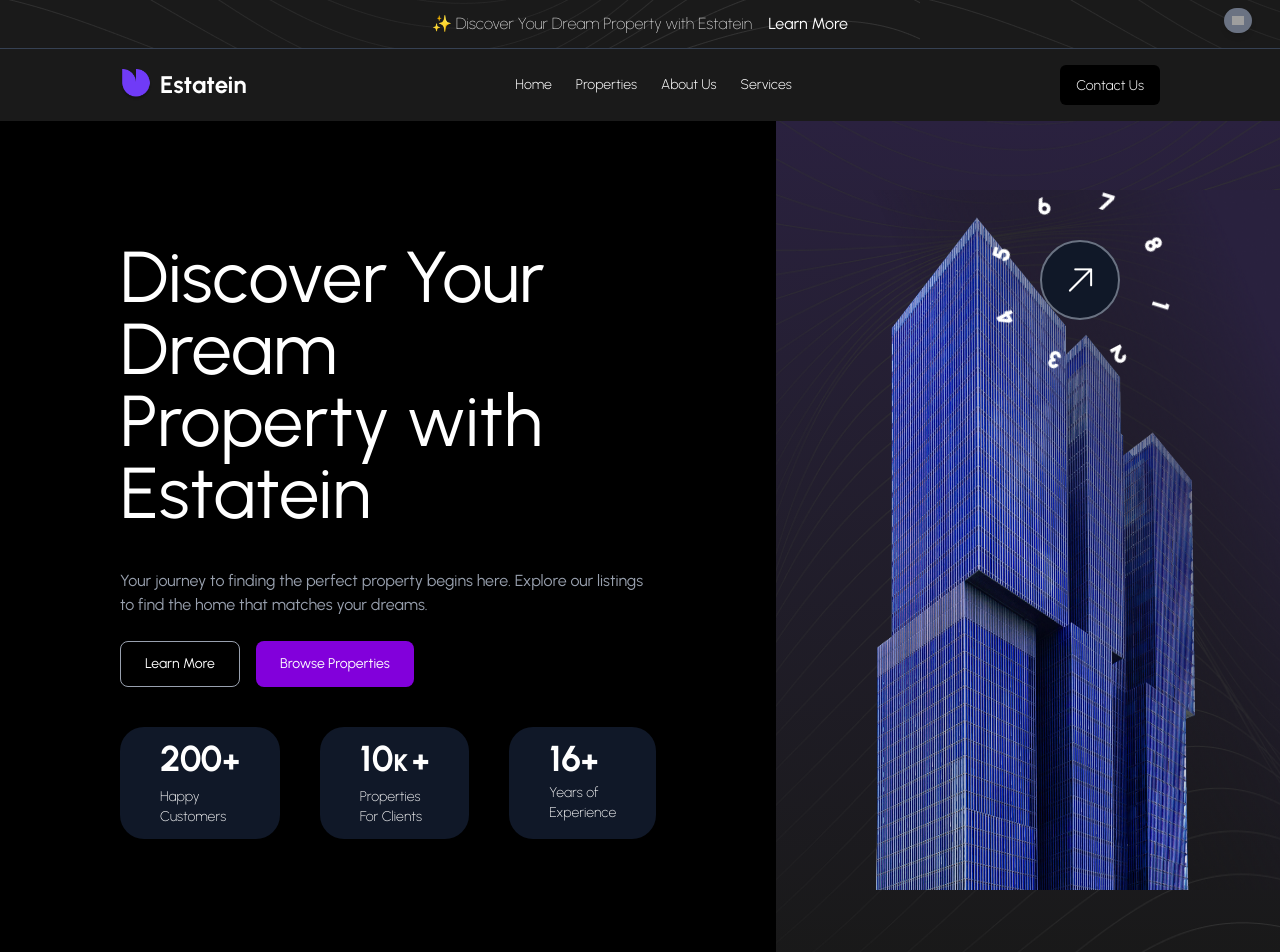
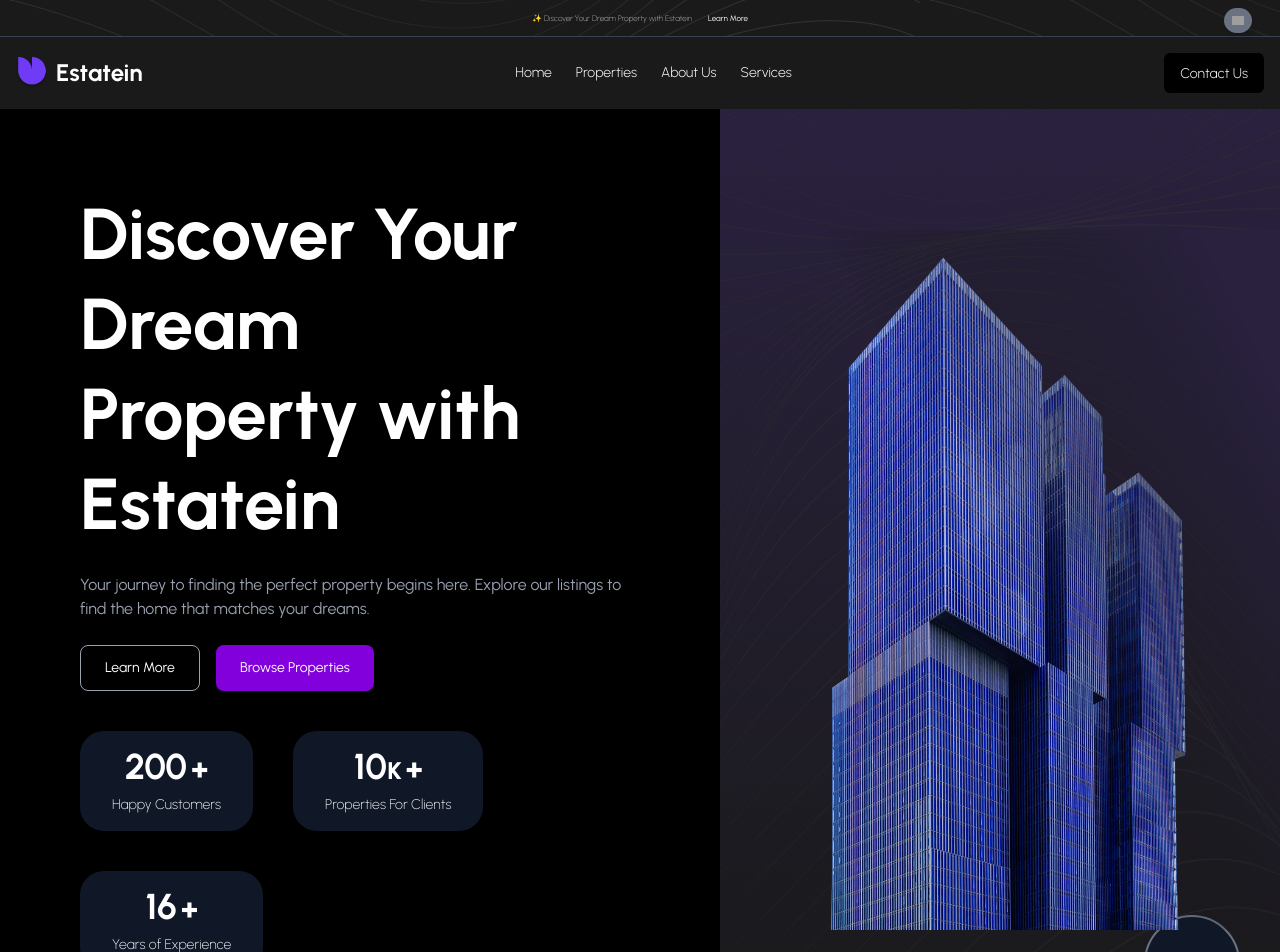
Before and after one commit to Meraj-1/REAL_ESTATE, a React (Vite) app: page / in a window 1280 px wide. Shown: the top 952 px of the page. Built offline with nearby package versions, Linux system fonts and the light colour scheme; grey boxes are pictures that could not be loaded; the HTML template or start-up script is replaced by a standard one.

Commit message:
add testimonial

```diff
--- a/package.json
+++ b/package.json
@@ -13,6 +13,7 @@
     "@fortawesome/free-brands-svg-icons": "^7.0.0",
     "@fortawesome/react-fontawesome": "^0.2.3",
     "@tailwindcss/vite": "^4.1.12",
+    "lucide-react": "^0.539.0",
     "motion": "^12.23.12",
     "react": "^19.1.1",
     "react-dom": "^19.1.1",
--- a/src/assets/data.js
+++ b/src/assets/data.js
@@ -1,3 +1,5 @@
+import { Terminal } from "lucide-react";
+
 const data = [
   {
     "name": "Luxury Beachfront Villa",
@@ -192,3 +194,78 @@ const data = [
 ]
 
 export default data;
+
+const testimonal = [
+  {
+    "avatar": "https://randomuser.me/api/portraits/men/32.jpg",
+    "name": "John Doe",
+    "place": "New York, USA",
+    "text": "This platform made my property search effortless! The interface is clean, and I found my dream home in just a few clicks.",
+    "compliment": "⭐ Highly Recommended!"
+  },
+  {
+    "avatar": "https://randomuser.me/api/portraits/women/44.jpg",
+    "name": "Emily Johnson",
+    "place": "London, UK",
+    "text": "Amazing experience! I was able to explore a wide variety of properties without hassle. The support team was also very helpful.",
+    "compliment": "🌟 Truly Impressive!"
+  },
+  {
+    "avatar": "https://randomuser.me/api/portraits/men/65.jpg",
+    "name": "Michael Smith",
+    "place": "Toronto, Canada",
+    "text": "Smooth and professional service. Everything was transparent and quick. I’ll definitely recommend this platform to my friends.",
+    "compliment": "✅ Excellent Service!"
+  },
+  {
+    "avatar": "https://randomuser.me/api/portraits/women/68.jpg",
+    "name": "Sophia Williams",
+    "place": "Sydney, Australia",
+    "text": "I loved how easy it was to navigate through listings. Found exactly what I was looking for in no time.",
+    "compliment": "💯 Great Experience!"
+  },
+  {
+    "avatar": "https://randomuser.me/api/portraits/men/77.jpg",
+    "name": "David Brown",
+    "place": "Berlin, Germany",
+    "text": "The service exceeded my expectations. The process was smooth and stress-free. Excellent job!",
+    "compliment": "👏 Fantastic Work!"
+  },
+  {
+    "avatar": "https://randomuser.me/api/portraits/women/21.jpg",
+    "name": "Olivia Miller",
+    "place": "Paris, France",
+    "text": "From start to finish, the journey was seamless. Very professional and responsive team.",
+    "compliment": "🌟 Highly Professional!"
+  },
+  {
+    "avatar": "https://randomuser.me/api/portraits/men/90.jpg",
+    "name": "James Wilson",
+    "place": "Dubai, UAE",
+    "text": "The listings were detailed and trustworthy. I found my dream property within a week!",
+    "compliment": "✅ Trustworthy Platform!"
+  },
+  {
+    "avatar": "https://randomuser.me/api/portraits/women/34.jpg",
+    "name": "Isabella Martinez",
+    "place": "Madrid, Spain",
+    "text": "Absolutely love the design and functionality. Easy to use and reliable.",
+    "compliment": "🔥 Top Notch!"
+  },
+  {
+    "avatar": "https://randomuser.me/api/portraits/men/14.jpg",
+    "name": "William Anderson",
+    "place": "Los Angeles, USA",
+    "text": "Best experience ever! Found my property faster than I imagined. Highly satisfied.",
+    "compliment": "⭐ Perfect Service!"
+  },
+  {
+    "avatar": "https://randomuser.me/api/portraits/women/52.jpg",
+    "name": "Ava Taylor",
+    "place": "Rome, Italy",
+    "text": "Everything was smooth and well organized. I appreciate the attention to detail.",
+    "compliment": "🌟 Truly Outstanding!"
+  }
+]
+
+export { testimonal };
--- a/src/components/Header.jsx
+++ b/src/components/Header.jsx
@@ -9,20 +9,20 @@ const Header = () => {
   return (
     <div className="bg-[url('./assets/Abstract.png')] bg-[#1A1A1A]  border-b-1  border-gray-700 py-3 relative">
       {/* Main Banner */}
-      <div className="flex justify-center items-center gap-4">
-        <p className="text-white font-thin">
+      <div className="flex md:justify-center items-center gap-4">
+        <p className="text-[8px] md:text-md text-white font-thin">
           ✨ Discover Your Dream Property with Estatein
         </p>
         <a
           href="#"
-          className="text-white hover:underline"
+          className="text-[8px] md:text-md text-white hover:underline"
         >
           Learn More
         </a>
       </div>
 
       {/* Icon in corner */}
-      <div className="fixed top-2 right-7 bg-gray-500 p-2 rounded-full flex items-center justify-center shadow-md">
+      <div className="md:fixed md:top-2 md:right-7 bg-gray-500 p-2 rounded-full flex items-center justify-center shadow-md">
         <img
           className="w-3 cursor-pointer"
           onClick={() => setVisible(false)}
--- a/src/components/Hero.jsx
+++ b/src/components/Hero.jsx
@@ -5,27 +5,32 @@ import CircularText from "../animated/CircularText";
 
 const Hero = () => {
   return (
-    <div className="flex w-full">
+    <div className="w-full md:flex relative">
       {/* Left Section */}
-      <div className="bg-black px-30 py-30 text-white flex-1">
-        <h1 className="text-7xl">
+      <div className="bg-black px-10 md:px-20 py-20 text-white flex-1 flex flex-col justify-center">
+        <h1 className="text-4xl md:text-6xl lg:text-7xl font-bold leading-tight">
           Discover Your Dream <br /> Property with Estatein
         </h1>
-        <p className="mt-10 text-gray-400">
+
+        <p className="mt-6 text-gray-400 max-w-xl">
           Your journey to finding the perfect property begins here. Explore our
           listings to find the home that matches your dreams.
         </p>
+
         <div className="flex gap-4 mt-6">
-          <button className="px-6 text-sm cursor-pointer py-3 border border-gray-400 bg-black text-white rounded-lg">
+          <button className="px-6 py-3 border border-gray-400 bg-black text-white rounded-lg text-sm hover:bg-gray-800">
             Learn More
           </button>
-          <button className="px-6 cursor-pointer py-3 text-sm bg-purple-700 text-white rounded-lg">
+          <button className="px-6 py-3 bg-purple-700 text-white rounded-lg text-sm hover:bg-purple-800">
             Browse Properties
           </button>
         </div>
-        <div className="mt-10 flex gap-10">
-          <div className="bg-gray-900 px-10 py-3 rounded-3xl p-2">
-            <div>
+
+        {/* Stats Section */}
+        <div className="mt-10 flex flex-wrap gap-6 md:gap-10">
+          {/* Customers */}
+          <div className="bg-gray-900 px-8 py-4 rounded-3xl text-center">
+            <div className="flex justify-center items-end">
               <CountUp
                 from={0}
                 to={200}
@@ -34,12 +39,14 @@ const Hero = () => {
                 duration={1}
                 className="count-up-text text-4xl font-bold"
               />
-            <span className="font-extrabold text-3xl">+</span>
+              <span className="font-extrabold text-3xl ml-1">+</span>
             </div>
             <p className="font-extralight text-sm mt-2">Happy Customers</p>
           </div>
-          <div className="bg-gray-900 px-10 py-3 rounded-3xl p-2">
-           <div>
+
+          {/* Properties */}
+          <div className="bg-gray-900 px-8 py-4 rounded-3xl text-center">
+            <div className="flex justify-center items-end">
               <CountUp
                 from={0}
                 to={10}
@@ -49,12 +56,16 @@ const Hero = () => {
                 className="count-up-text text-4xl font-bold"
               />
               <span className="text-2xl font-extrabold">K</span>
-            <span className="text-3xl  font-extrabold ml-1">+</span>
+              <span className="text-3xl font-extrabold ml-1">+</span>
             </div>
-            <p className="font-extralight text-sm mt-2">Properties For Clients</p>
+            <p className="font-extralight text-sm mt-2">
+              Properties For Clients
+            </p>
           </div>
-          <div className="bg-gray-900 px-10 py-3 rounded-3xl p-2">
-          <div>
+
+          {/* Years */}
+          <div className="bg-gray-900 px-8 py-4 rounded-3xl text-center">
+            <div className="flex justify-center items-end">
               <CountUp
                 from={0}
                 to={16}
@@ -63,32 +74,36 @@ const Hero = () => {
                 duration={1}
                 className="count-up-text text-4xl font-bold"
               />
-            <span className="text-3xl font-extrabold">+</span>
+              <span className="text-3xl font-extrabold ml-1">+</span>
             </div>
-            <p className="font-extralight text-sm mt-1">Years of Experience</p>
+            <p className="font-extralight text-sm mt-2">
+              Years of Experience
+            </p>
           </div>
         </div>
       </div>
-<div className="bg-gray-900 h-20 w-20 rounded-full absolute top-70 left-270 transform -translate-x-1/2 -translate-y-1/2 flex items-center justify-center">
-  <CircularText
-  text="1 2 3 4 5 6 7 8 "
+
+      {/* Right Section */}
+      <div className="flex-1 relative bg-gradient-to-b from-[#2A213F] to-[#191919] flex items-center justify-center">
+        {/* Background */}
+        <div className="absolute inset-0 bg-[url('./assets/Abstract.png')] bg-cover bg-center opacity-70"></div>
+
+        {/* Hero Image */}
+        <img className="relative h-[500px] md:h-[700px] z-10" src={assets.Hero} alt="Hero" />
+
+        {/* Circular Button */}
+        <div className="absolute bottom-10 right-10 bg-gray-900 h-24 w-24 rounded-full flex items-center justify-center">
+          {/* <CircularText */}
+            {/* text="1 2 3 4 5 6 7 8 "
             onHover="speedUp"
             spinDuration={20}
             className="custom-class"
-  />
-  <div className="absolute cursor-pointer inset-0 flex items-center justify-center border-2 border-gray-500 p-0 rounded-full">
-  <img className="fixed" src={assets.arrow} alt="" />
+          /> */}
+          <div className="absolute cursor-pointer inset-0 flex items-center justify-center border-2 border-gray-500 rounded-full">
+            <img className="w-6" src={assets.arrow} alt="arrow" />
           </div>
         </div>
-      {/* Right Section */}
-      <div className="flex-1 bg-gradient-to-b from-[#2A213F] to-[#191919]">
-
-        <div className="bg-[url('./assets/Abstract.png')] bg-cover bg-center h-full flex items-center justify-center">
-          <img className="h-[700px]" src={assets.Hero} alt="" />
-
       </div>
-      </div>
-      <div></div>
     </div>
   );
 };
--- a/src/components/Navbar.jsx
+++ b/src/components/Navbar.jsx
@@ -1,29 +1,64 @@
-import React from 'react'
-import assets from '../assets/assets'
+import React, { useState } from "react";
+import { Menu, X } from "lucide-react"; // hamburger + close icons
+import assets from "../assets/assets";
 
 const Navbar = () => {
+  const [isOpen, setIsOpen] = useState(false);
+
   return (
+    <nav className="bg-[#1A1A1A] shadow-md">
+      <div className="flex justify-between items-center p-4">
+        {/* Logo */}
+        <div className="flex gap-2 items-center">
+          <img className="h-8 w-auto" src={assets.Symbol} alt="logo" />
+          <p className="text-2xl text-white font-bold">Estatein</p>
+        </div>
 
-    <div className='flex px-30 justify-between items-center bg-[#1A1A1A] p-4 shadow-md'>
-        <div className='flex gap-2'>
-            <img className='h-8 w-auto' src={assets.Symbol} alt="" />
-            <p className='text-2xl text-white font-bold'>Estatein</p>
+        {/* Desktop Menu */}
+        <ul className="hidden md:flex gap-6 font-light text-sm text-white">
+          <li className="hover:text-gray-400 cursor-pointer">Home</li>
+          <li className="hover:text-gray-400 cursor-pointer">Properties</li>
+          <li className="hover:text-gray-400 cursor-pointer">About Us</li>
+          <li className="hover:text-gray-400 cursor-pointer">Services</li>
+        </ul>
+
+        {/* Contact Button (Desktop only) */}
+        <div className="hidden md:block">
+          <div className="bg-black px-4 py-2 rounded-md">
+            <button className="text-white text-sm font-light cursor-pointer">
+              Contact Us
+            </button>
+          </div>
         </div>
-        <div>
-            <ul className='flex gap-6 font-light text-sm text-white'>
-                <li className='hover:text-gray-400 cursor-pointer'>Home</li>
-                <li className='hover:text-gray-400 cursor-pointer'>Properties</li>
-                <li className='hover:text-gray-400 cursor-pointer'>About Us</li>
-                <li className='hover:text-gray-400 cursor-pointer'>Services</li>
-            </ul>
+
+        {/* Mobile Hamburger */}
+        <div className="md:hidden">
+          <button onClick={() => setIsOpen(!isOpen)}>
+            {isOpen ? <X size={28} color="white" /> : <Menu size={28} color="white" />}
+          </button>
         </div>
-        <div>
-            <div className='bg-black px-4 py-2 rounded-md'>
-            <button className='text-white text-sm font-light cursor-pointer'>Contact Us</button>
+      </div>
+
+      {/* Mobile Menu */}
+      {isOpen && (
+        <div className="md:hidden bg-[#1A1A1A] px-6 pb-4">
+          <ul className="flex flex-col gap-4 text-white font-light text-sm">
+            <li className="hover:text-gray-400 cursor-pointer">Home</li>
+            <li className="hover:text-gray-400 cursor-pointer">Properties</li>
+            <li className="hover:text-gray-400 cursor-pointer">About Us</li>
+            <li className="hover:text-gray-400 cursor-pointer">Services</li>
+          </ul>
+          <div className="mt-4">
+            <div className="bg-black px-4 py-2 rounded-md text-center">
+              <button className="text-white text-sm font-light cursor-pointer">
+                Contact Us
+              </button>
             </div>
+          </div>
         </div>
-    </div>
-  )
-}
+      )}
+    </nav>
+  );
+};
 
-export default Navbar
+export default Navbar;
--- a/src/components/Properties.jsx
+++ b/src/components/Properties.jsx
@@ -48,7 +48,7 @@ const Properties = () => {
               {/* </div> */}
               <p className="text-xs text-gray-300">Price</p>
               <div className="flex gap-3">
-              <p className="font-bold py-2 text-blue-600">
+              <p className="font-bold py-2 text-white">
                 ₹{property.price.toLocaleString()}
               </p>
               <button className="bg-[#703BF7] cursor-pointer px-20 py-2 text-white  rounded-lg hover:bg-gray-800 transition">
@@ -66,7 +66,7 @@ const Properties = () => {
           onClick={handleNext}
           className="bg-[#703BF7] text-white px-6 py-2 rounded-lg hover:bg-blue-700 transition"
         >
-          Next Properties
+        Next ➡
         </button>
       </div>
     </div>
--- /dev/null
+++ b/src/components/Question.jsx
@@ -0,0 +1,9 @@
+import React from 'react'
+
+const Question = () => {
+  return (
+    <div>Question</div>
+  )
+}
+
+export default Question
--- /dev/null
+++ b/src/components/Testimonials.jsx
@@ -0,0 +1,70 @@
+import React, { useState } from "react";
+import assets from "../assets/assets";
+import { testimonal } from "../assets/data"; // your JSON testimonials
+
+const Testimonials = () => {
+  const [startIndex, setStartIndex] = useState(0);
+  const itemsPerPage = 3;
+
+  const handleNext = () => {
+    setStartIndex((prev) =>
+      prev + itemsPerPage >= testimonal.length ? 0 : prev + itemsPerPage
+    );
+  };
+
+  const visibleTestimonials = testimonal.slice(
+    startIndex,
+    startIndex + itemsPerPage
+  );
+
+  return (
+    <div className="bg-black md:px-70 md:py-40 text-white">
+      {/* Section Header */}
+      <div className="mb-6">
+        <img className="mb-4 w-12 h-auto" src={assets.star} alt="" />
+        <h1 className="text-4xl mb-5 font-bold">What Our Clients Say</h1>
+      </div>
+
+      <p className="text-gray-400 text-sm mb-6">
+        Read the success stories and heartfelt testimonials from our valued
+        clients. Discover why they chose Estatein for their real estate needs.
+      </p>
+
+      {/* Testimonials Grid */}
+      <div className="grid grid-cols-1 sm:grid-cols-2 lg:grid-cols-3 gap-6">
+        {visibleTestimonials.map((item, index) => (
+          <div
+            key={index}
+            className="px-10 py-20 rounded-xl shadow-md border border-gray-700"
+          >
+            <div className="flex items-center gap-4 mb-4">
+              <img
+                src={item.avatar}
+                alt={item.name}
+                className="w-14 h-14 rounded-full border-2 border-gray-600"
+              />
+              <div>
+                <h2 className="text-lg font-semibold">{item.name}</h2>
+                <p className="text-sm text-gray-400">{item.place}</p>
+              </div>
+            </div>
+            <p className="text-gray-300 text-sm mb-3">{item.text}</p>
+            <p className="font-medium">{item.compliment}</p>
+          </div>
+        ))}
+      </div>
+
+      {/* Next Button */}
+      <div className="flex justify-center mt-8">
+        <button
+          onClick={handleNext}
+          className="bg-[#703BF7] px-6 py-2 rounded-lg hover:bg-gray-800 transition"
+        >
+          Next ➡
+        </button>
+      </div>
+    </div>
+  );
+};
+
+export default Testimonials;
--- a/src/pages/Home.jsx
+++ b/src/pages/Home.jsx
@@ -4,6 +4,7 @@ import Navbar from '../components/Navbar.jsx'
 import Hero from '../components/Hero.jsx'
 import Options from '../components/Options.jsx'
 import Properties from '../components/Properties.jsx'
+import Testimonials from '../components/Testimonials.jsx'
 
 const Home = () => {
   return (
@@ -13,6 +14,7 @@ const Home = () => {
         <Hero/>
         <Options/>
         <Properties/>
+        <Testimonials/>
     </div>
   )
 }
```
Also changed, not shown: 1 other file (tests, documents, lock files or other folders). Lines whose indentation alone changed are shown as unchanged.
